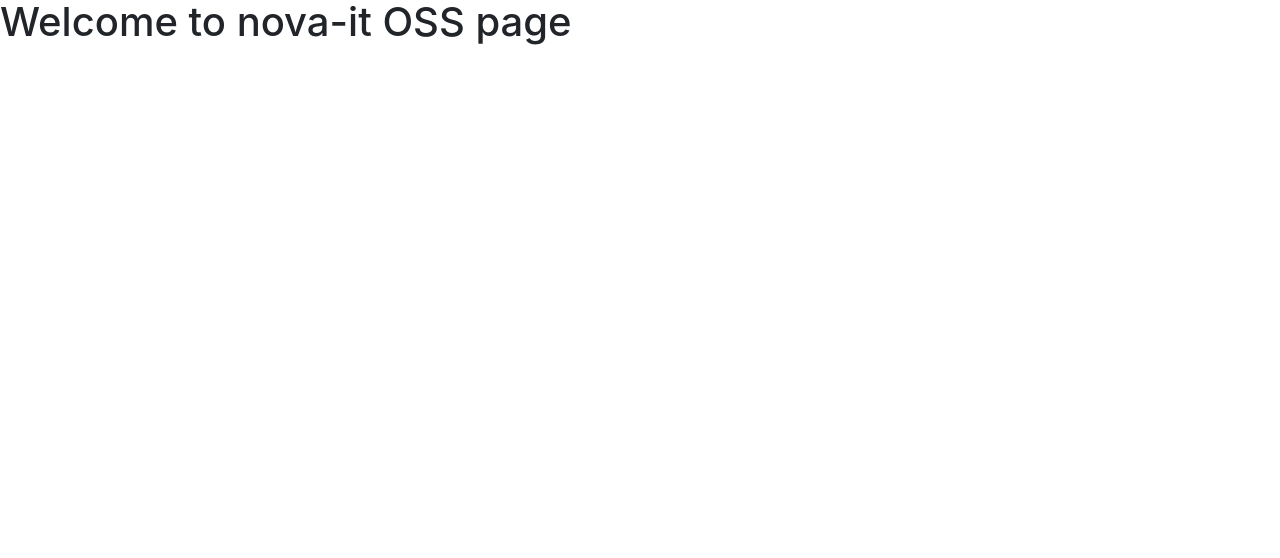
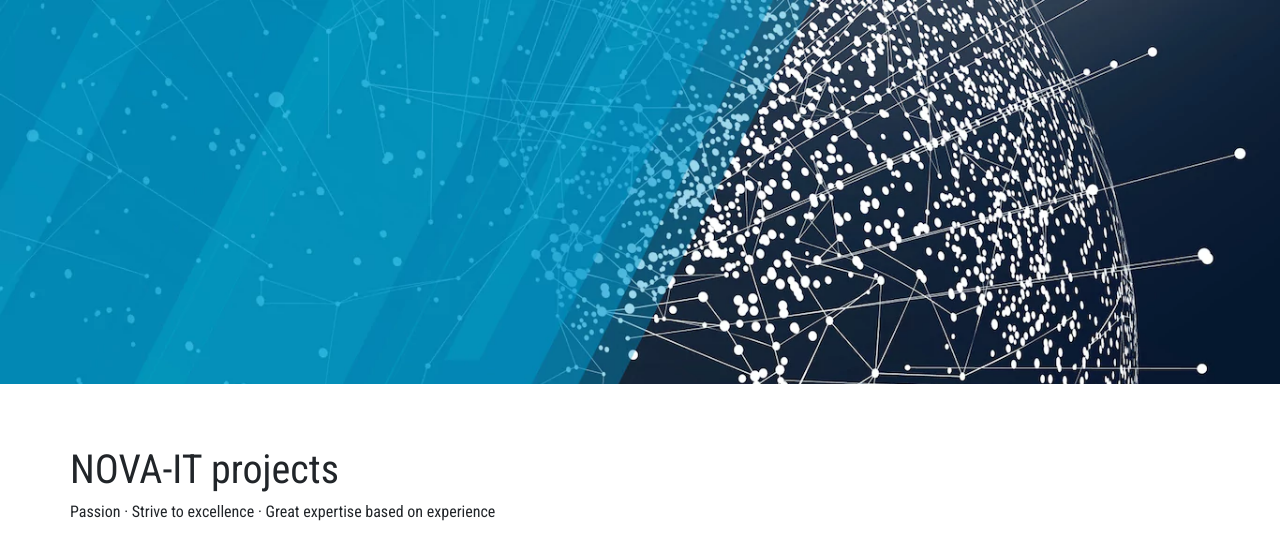
Before and after one commit to nova-it/nova-it.github.io, a plain HTML site: page index.html in a window 1280 px wide. Drawn offline with nearby package versions, Linux system fonts and the light colour scheme.

Commit message:
Adding RobotoCondensed, more elements on page

```diff
--- /dev/null
+++ b/css/style.css
@@ -0,0 +1,18 @@
+body {
+    margin: 0;
+    font-family: 'Roboto Condensed', sans-serif;
+    font-size: 1rem;
+    font-weight: 400;
+    line-height: 1.5;
+    color: #212529;
+    background-color: #fff;
+}
+
+header {
+    background: url("../images/header-background.jpg") top center no-repeat;
+    width: 100%;
+    background-size: cover;
+    margin-bottom: 4rem;
+    height: 24rem;
+    padding-top:10.2rem;
+}
--- a/index.html
+++ b/index.html
@@ -7,11 +7,29 @@
 
     <!-- Bootstrap CSS -->
     <link rel="stylesheet" href="https://maxcdn.bootstrapcdn.com/bootstrap/4.0.0-beta/css/bootstrap.min.css" integrity="sha384-/Y6pD6FV/Vv2HJnA6t+vslU6fwYXjCFtcEpHbNJ0lyAFsXTsjBbfaDjzALeQsN6M" crossorigin="anonymous" />
-    <link rel="stylesheet" href="https://fonts.googleapis.com/css?family=Roboto:300,400,500,700,400italic" />
+    <link href="https://fonts.googleapis.com/css?family=Roboto+Condensed:300,300i,400,400i,700,700i" rel="stylesheet">
     <link rel="stylesheet" href="https://fonts.googleapis.com/icon?family=Material+Icons" />
+
+    <link rel="stylesheet" href="css/style.css" />
   </head>
   <body>
-    <h1>Welcome to nova-it OSS page</h1>
+    <header>
+      <div class="container">
+        &nbsp;
+      </div>
+    </header>
+    <main>
+      <div class="container">
+        <div class="row">
+          <div class="col-xs-12">
+            <h1>NOVA-IT projects</h1>
+            <p>
+              Passion &middot; Strive to excellence &middot; Great expertise based on experience
+            </p>
+          </div>
+        </div>
+      </div>
+    </main>
 
     <!-- Optional JavaScript -->
     <!-- jQuery first, then Popper.js, then Bootstrap JS -->
```
Also changed, not shown: images/header-background.jpg (added).
